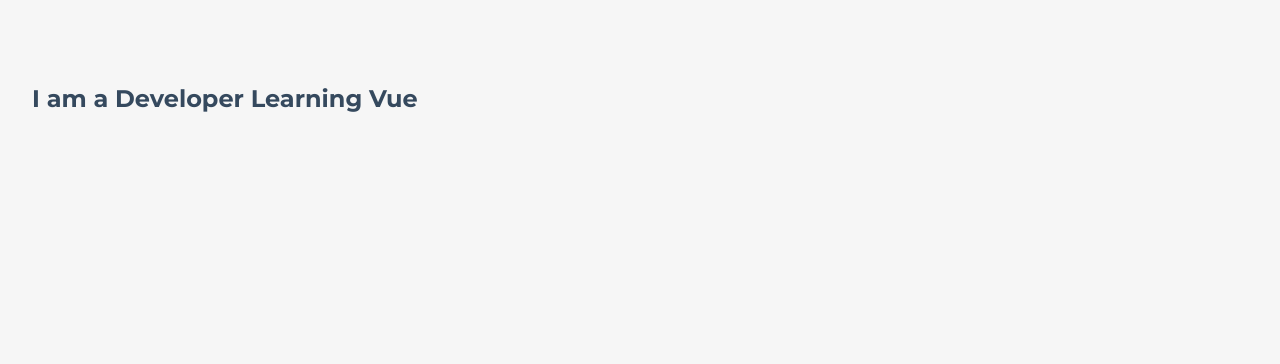
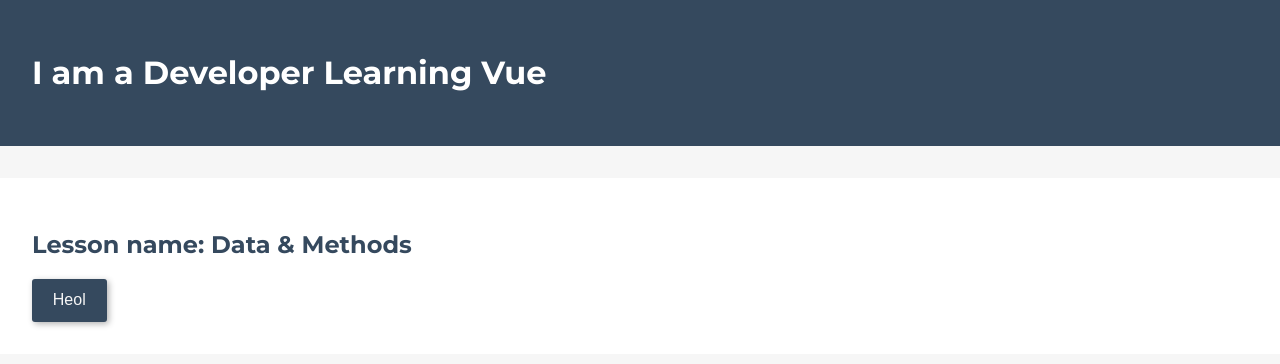
Before and after one commit to iamadeveloper-es/vue-js, a plain HTML site: page vuejs-playlist/index.html in a window 1280 px wide. Drawn offline with nearby package versions, Linux system fonts and the light colour scheme.

Commit message:
Data and Methods

```diff
--- a/vuejs-playlist/app.js
+++ b/vuejs-playlist/app.js
@@ -3,5 +3,10 @@ new Vue({
     data: {
         appTitle: 'I am a Developer Learning Vue',
 
+    },
+    methods:{
+        lessonTitle: function(lessonName){
+            return "Lesson name: " + lessonName
+        }
     }
 });
--- a/vuejs-playlist/index.html
+++ b/vuejs-playlist/index.html
@@ -11,8 +11,12 @@
 </head>
 <body>
     <div id="vue-app">
+        <header>
+           <h1>{{ appTitle }}</h1>
+        </header>
         <section>
-           <h1>{{ appTitle }}</h1>
+            <h2>{{lessonTitle('Data & Methods')}}</h2>
+            <button>Heol</button>
         </section>
     </div>
     <script src="app.js"></script>
```
